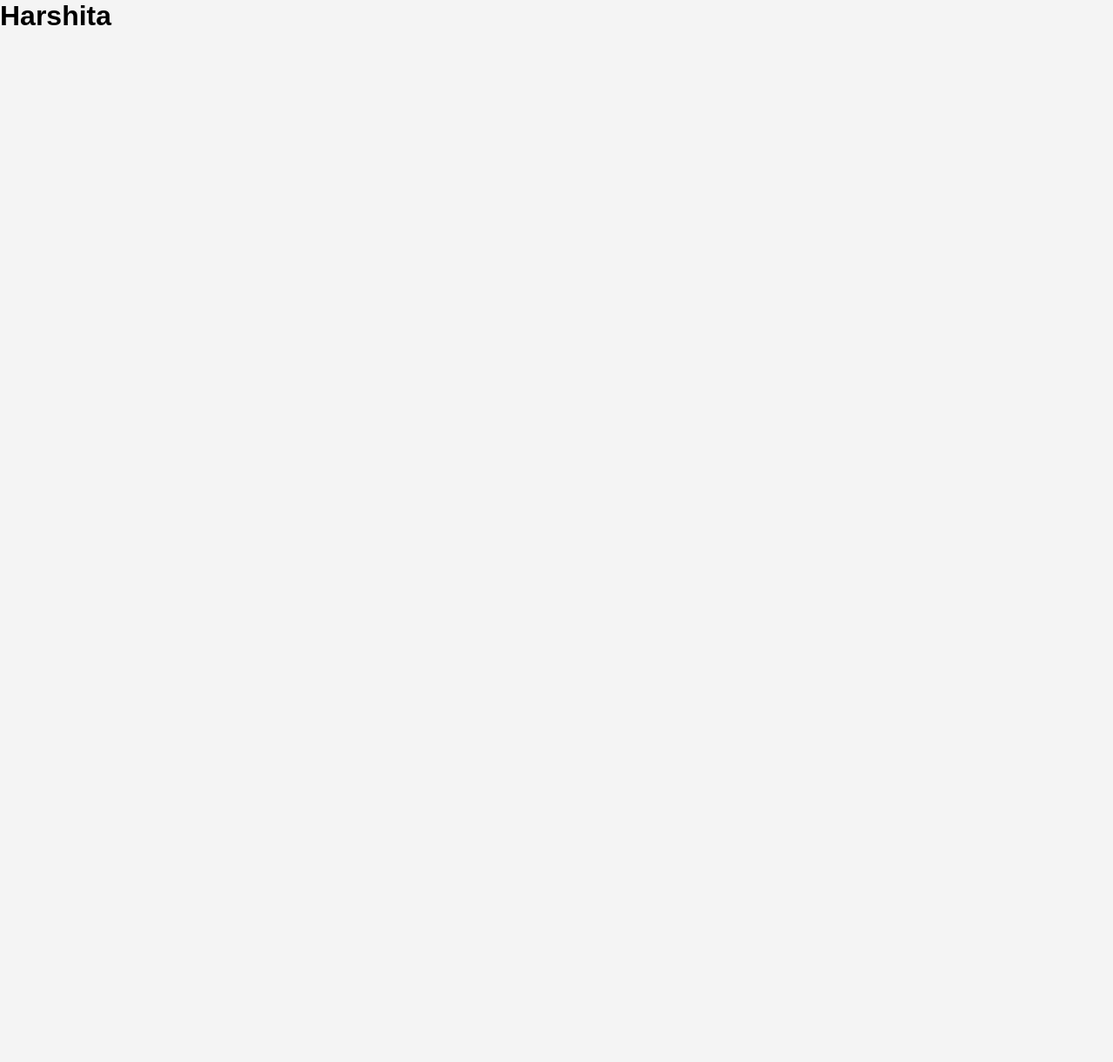
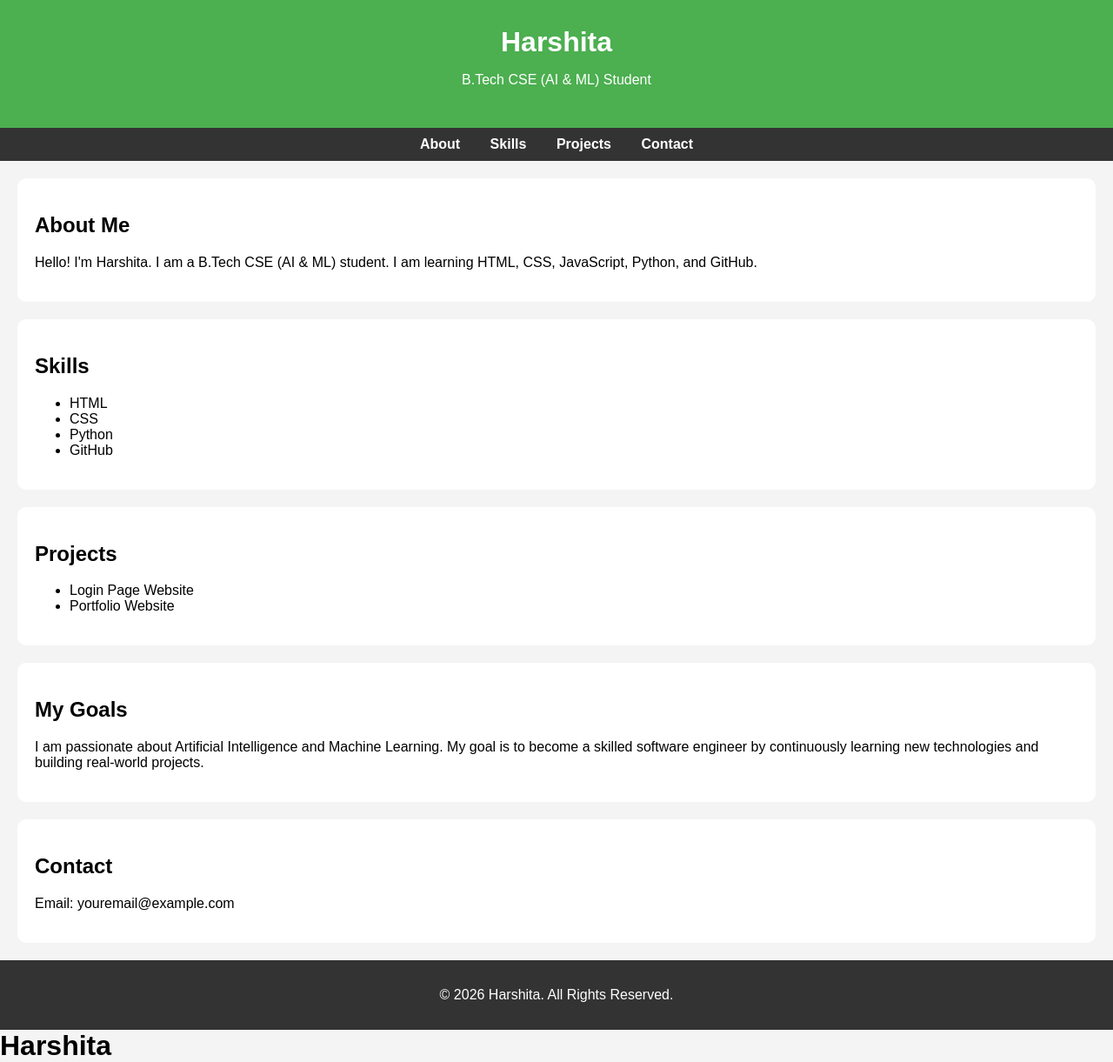
Before and after one commit to chintadaharshita24csm-max/portfolio-website, a plain HTML site: page index.html in a window 1280 px wide. Shown: the whole page at 87% size. Before the commit the page ends 800 px from the top, so only its background shows below. Drawn offline with Linux system fonts and the light colour scheme.

Commit message:
Update index.html

```diff
--- a/index.html
+++ b/index.html
@@ -5,6 +5,56 @@
     <link rel="stylesheet" href="style.css">
   </head>
   <body>
+    <header>
+    <h1>Harshita</h1>
+    <p>B.Tech CSE (AI & ML) Student</p>
+</header>
+
+<nav>
+    <a href="#about">About</a>
+    <a href="#skills">Skills</a>
+    <a href="#projects">Projects</a>
+    <a href="#contact">Contact</a>
+</nav>
+
+<section id="about">
+    <h2>About Me</h2>
+    <p>Hello! I'm Harshita. I am a B.Tech CSE (AI & ML) student. I am learning HTML, CSS, JavaScript, Python, and GitHub.</p>
+</section>
+
+<section id="skills">
+    <h2>Skills</h2>
+    <ul>
+        <li>HTML</li>
+        <li>CSS</li>
+        <li>Python</li>
+        <li>GitHub</li>
+    </ul>
+</section>
+
+<section id="projects">
+    <h2>Projects</h2>
+    <ul>
+        <li>Login Page Website</li>
+        <li>Portfolio Website</li>
+    </ul>
+</section>
+<section id="goals">
+    <h2>My Goals</h2>
+    <p>
+        I am passionate about Artificial Intelligence and Machine Learning.
+        My goal is to become a skilled software engineer by continuously
+        learning new technologies and building real-world projects.
+    </p>
+</section>
+<section id="contact">
+    <h2>Contact</h2>
+    <p>Email: youremail@example.com</p>
+</section>
+
+<footer>
+    <p>© 2026 Harshita. All Rights Reserved.</p>
+</footer>
    <h1>Harshita</h1>
   </body>
 </html>
```
